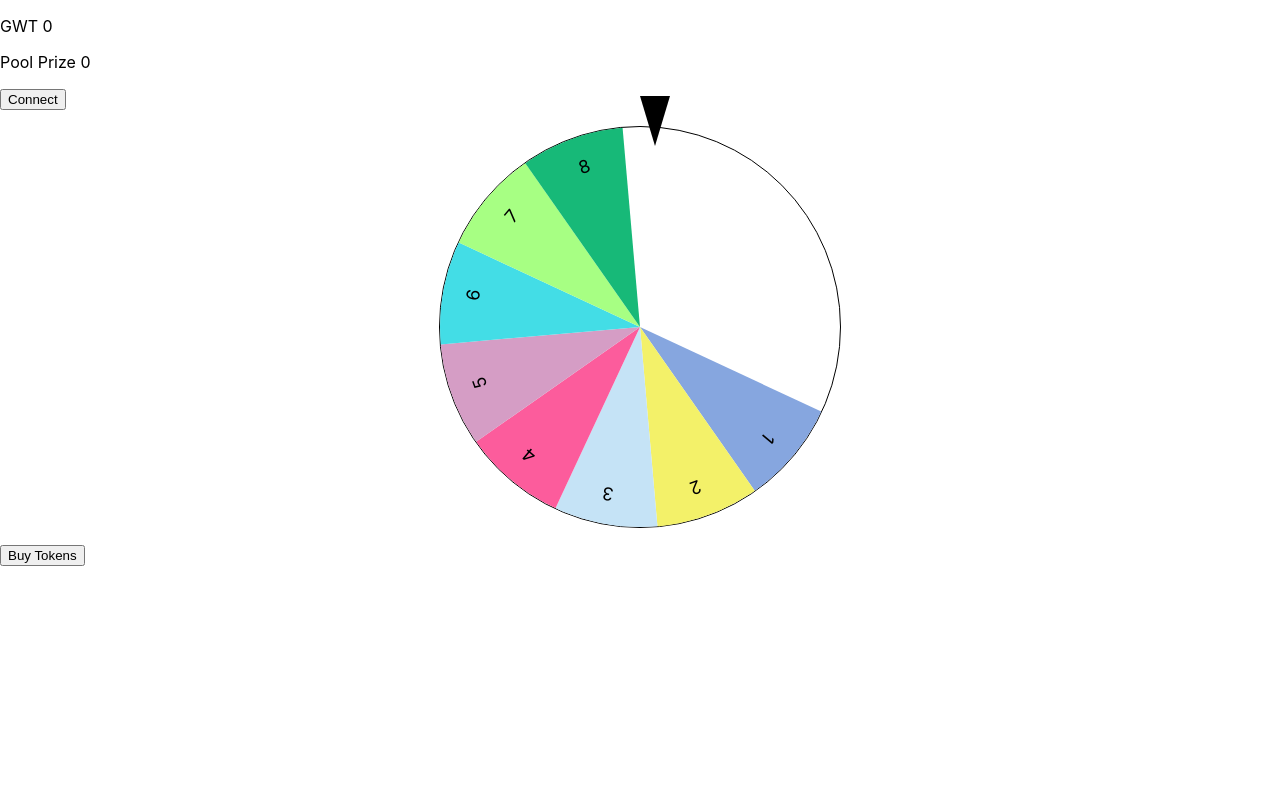
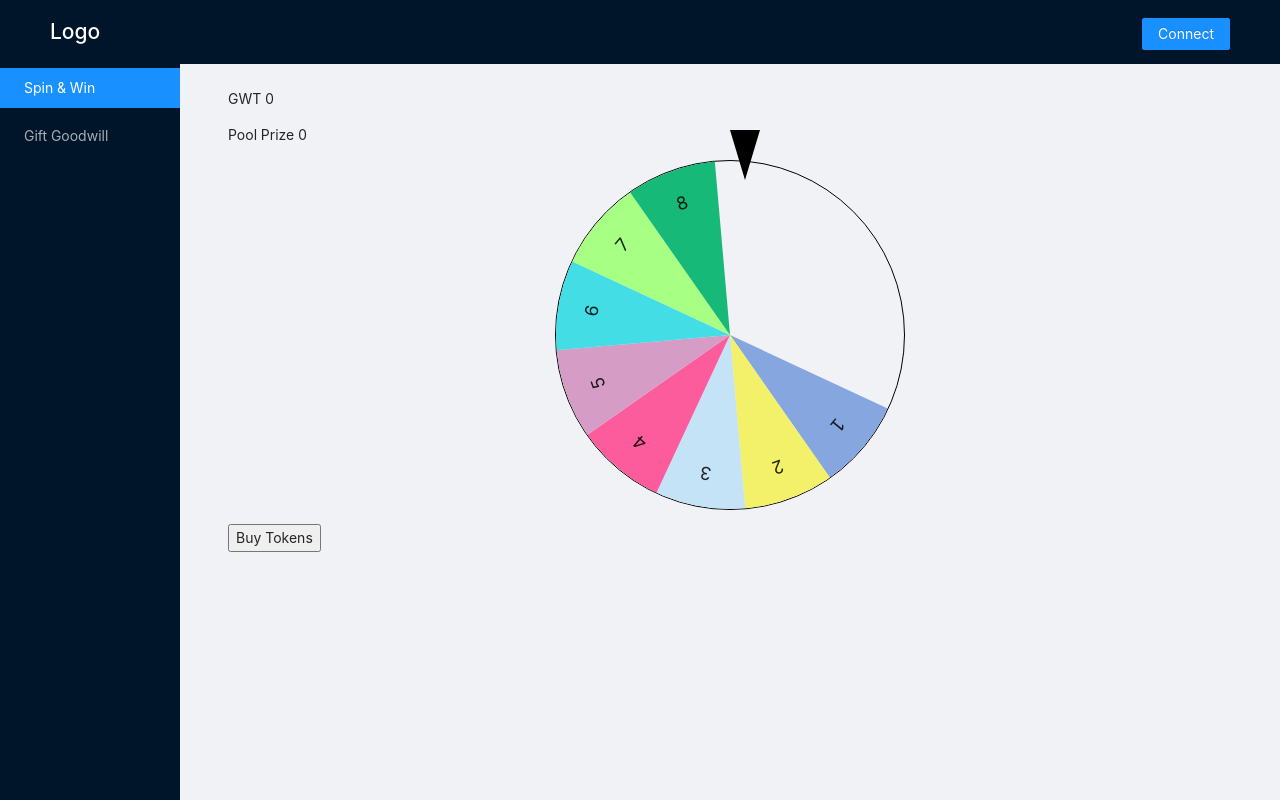
Before and after one commit to chainline-list/GoodwillSpin, a React (Create React App) app: page / in a window 1280 px wide. Built offline with nearby package versions, Linux system fonts and the light colour scheme; no server answers.

Commit message:
style the layout with Ant Design

```diff
--- a/package.json
+++ b/package.json
@@ -6,6 +6,7 @@
     "@testing-library/jest-dom": "^5.11.4",
     "@testing-library/react": "^11.1.0",
     "@testing-library/user-event": "^12.1.10",
+    "antd": "^4.16.13",
     "dotenv": "^10.0.0",
     "react": "^17.0.2",
     "react-dom": "^17.0.2",
--- a/src/App.css
+++ b/src/App.css
@@ -1,64 +1,74 @@
-li:first-child .text {
+.wheel > ul > li {
+  overflow: hidden;
+  position: absolute;
+  top: 0;
+  right: 0;
+  width: 50%;
+  height: 50%;
+  transform-origin: 0% 100%;
+}
+
+.wheel > ul > li:first-child .text {
   background-color: #86a6df;
 }
 
-li:nth-child(2) .text {
+.wheel > ul > li:nth-child(2) .text {
   background-color: #f3f169;
 }
 
-li:nth-child(3) .text {
+.wheel > ul > li:nth-child(3) .text {
   background-color: #c5e3f6;
 }
 
-li:nth-child(4) .text {
+.wheel > ul > li:nth-child(4) .text {
   background-color: #fc5c9c;
 }
 
-li:nth-child(5) .text {
+.wheel > ul > li:nth-child(5) .text {
   background-color: #d59dc5;
 }
 
-li:nth-child(6) .text {
+.wheel > ul > li:nth-child(6) .text {
   background-color: #43dde6;
 }
 
-li:nth-child(7) .text {
+.wheel > ul > li:nth-child(7) .text {
   background-color: #a7ff83;
 }
 
-li:nth-child(8) .text {
+.wheel > ul > li:nth-child(8) .text {
   background-color: #17b978;
 }
 
-li:first-child {
+.wheel > ul > li:first-child {
   transform: rotate(115deg) skewY(-60deg);
 }
 
-li:nth-child(2) {
+.wheel > ul > li:nth-child(2) {
   transform: rotate(145deg) skewY(-60deg);
 }
 
-li:nth-child(3) {
+.wheel > ul > li:nth-child(3) {
   transform: rotate(175deg) skewY(-60deg);
 }
 
-li:nth-child(4) {
+.wheel > ul > li:nth-child(4) {
   transform: rotate(205deg) skewY(-60deg);
 }
 
-li:nth-child(5) {
+.wheel > ul > li:nth-child(5) {
   transform: rotate(235deg) skewY(-60deg);
 }
 
-li:nth-child(6) {
+.wheel > ul > li:nth-child(6) {
   transform: rotate(265deg) skewY(-60deg);
 }
 
-li:nth-child(7) {
+.wheel > ul > li:nth-child(7) {
   transform: rotate(295deg) skewY(-60deg);
 }
 
-li:nth-child(8) {
+.wheel > ul > li:nth-child(8) {
   transform: rotate(325deg) skewY(-60deg);
 }
 
@@ -72,16 +82,6 @@ li:nth-child(8) {
   border-radius: 50%;
   list-style: none;
   overflow: hidden;
-}
-
-li {
-  overflow: hidden;
-  position: absolute;
-  top: 0;
-  right: 0;
-  width: 50%;
-  height: 50%;
-  transform-origin: 0% 100%;
 }
 
 .text {
--- a/src/App.js
+++ b/src/App.js
@@ -1,10 +1,13 @@
 import React, { useState } from 'react';
+import { Layout } from 'antd';
 import Web3 from 'web3';
 
+import './App.css';
+import Navbar from './components/Navbar';
+import Sidebar from './components/Sidebar';
 import SpinWheel from './pages/SpinWheel';
 import TokenBlockchain from './abis/Token.json';
 import WheelBlockchain from './abis/Wheel.json';
-import './App.css';
 
 function App() {
   const [walletAddress, setWalletAddress] = useState('');
@@ -59,15 +62,31 @@ function App() {
   }
 
   return (
-    <div className="App">
-      <p>{walletAddress}</p>
-      <p>GWT {tokenBalance / 10 ** 18}</p>
-      <p>Pool Prize {poolPrize / 10 ** 18}</p>
-      <button onClick={connetToWallet}>Connect</button>
-      <SpinWheel
-        walletAddress={walletAddress}
-        wheelBlockchain={wheelBlockchain}/>
-    </div>
+    <Layout className="App">
+      <Navbar connetToWallet={connetToWallet} walletAddress={walletAddress} />
+      <Layout>
+        <Layout.Sider width={180} className="site-layout-background">
+          <Sidebar />
+        </Layout.Sider>
+        <Layout style={{ padding: '0 24px 24px', height: '92vh' }}>
+          <Layout.Content
+            className="site-layout-background"
+            style={{
+              padding: 24,
+              margin: 0,
+              minHeight: 280,
+            }}
+          >
+            <p>GWT {tokenBalance / 10 ** 18}</p>
+            <p>Pool Prize {poolPrize / 10 ** 18}</p>
+
+            <SpinWheel
+              walletAddress={walletAddress}
+              wheelBlockchain={wheelBlockchain}/>
+          </Layout.Content>
+        </Layout>
+      </Layout>
+    </Layout>
   );
 }
 
--- /dev/null
+++ b/src/components/Navbar.js
@@ -0,0 +1,22 @@
+import React from 'react';
+import { Layout, Button } from 'antd';
+
+function Navbar({ connetToWallet, walletAddress}) {
+  return (
+    <Layout.Header>
+      <div style={{ display: 'flex', justifyContent: 'space-between', alignItems: 'center'}}>
+        <h2 style={{ color: 'white'}}>Logo</h2>
+        <Button
+          style={{ marginBottom: '7px'}}
+          type="primary"
+          onClick={connetToWallet}
+        >
+          {walletAddress ? walletAddress.substring(0, 7) + '...' + walletAddress.substring(35, 42) : "Connect"}
+        </Button>
+      </div>
+
+    </Layout.Header>
+  )
+}
+
+export default Navbar;
--- /dev/null
+++ b/src/components/Sidebar.js
@@ -0,0 +1,22 @@
+import React from 'react';
+import { Menu } from 'antd';
+
+function Sidebar() {
+  return (
+    <Menu
+      theme="dark"
+      defaultSelectedKeys={['1']}
+      defaultOpenKeys={['sub1']}
+      mode="inline"
+    >
+      <Menu.Item key="1">
+        Spin & Win
+      </Menu.Item>
+      <Menu.Item key="2">
+        Gift Goodwill
+      </Menu.Item>
+    </Menu>
+  )
+}
+
+export default Sidebar;
--- a/src/index.js
+++ b/src/index.js
@@ -1,6 +1,7 @@
 import React from 'react';
 import ReactDOM from 'react-dom';
 import './index.css';
+import "antd/dist/antd.css";
 import App from './App';
 import reportWebVitals from './reportWebVitals';
 
```
